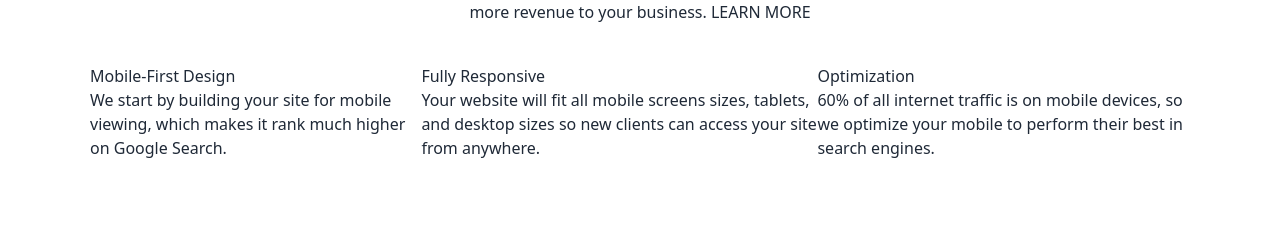
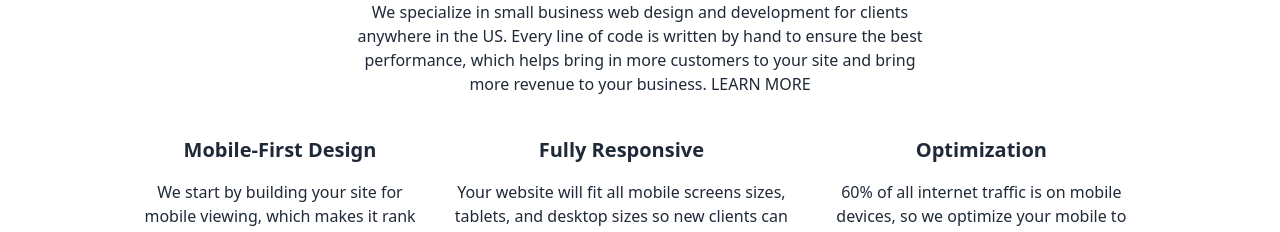
Before and after one commit to Jax-Hax/portfolio, a SvelteKit app: page / in a window 1280 px wide. Shown: the part 720-952 px from the top of the page. Before the commit the page ends 880 px from the top, so only its background shows below. Built offline with nearby package versions, Linux system fonts and the light colour scheme.

Commit message:
added a picture component

```diff
--- /dev/null
+++ b/src/lib/components/small/Picture.svelte
@@ -0,0 +1,16 @@
+<script lang="ts">
+    export let desktopSrc: string;
+    export let mobileSrc: string;
+    export let fallbackSrc: string = desktopSrc
+    export let alt: string
+    export let width: number = 1920
+    export let height: number = 1280
+</script>
+<picture>
+    <!-- Mobile Image -->
+    <source media="(max-width: 600px)" srcset={mobileSrc}>
+    <!-- Desktop Image -->
+    <source media="(min-width: 601px)" srcset={desktopSrc}>
+    <!-- Fallback Image -->
+    <img aria-hidden="true" loading="lazy" decoding="async" src={fallbackSrc} {alt} {width} {height}>
+</picture>
--- a/src/routes/+page.svelte
+++ b/src/routes/+page.svelte
@@ -4,7 +4,7 @@
 	import WhatWeDo from "./WhatWeDo.svelte";
 </script>
 <Header currentPage="Home"/>
-<div class="max-w-[1100px] mx-auto">
+<div class="max-w-[1100px] mx-auto px-10">
     <Hero />
 	<WhatWeDo />
 </div>
--- a/src/routes/WhatWeDo.svelte
+++ b/src/routes/WhatWeDo.svelte
@@ -13,24 +13,24 @@
 	line of code is written by hand to ensure the best performance, which helps bring in more
 	customers to your site and bring more revenue to your business. LEARN MORE
 </p>
-<div class="flex">
+<div class="flex gap-3 flex-col md:flex-row">
 	<div>
-		<h1>Mobile-First Design</h1>
-		<p>
+		<h1 class="text-center font-bold text-xl mb-4">Mobile-First Design</h1>
+		<p class="text-center">
 			We start by building your site for mobile viewing, which makes it rank much higher on Google
 			Search.
 		</p>
 	</div>
 	<div>
-		<h1>Fully Responsive</h1>
-		<p>
+		<h1 class="text-center font-bold text-xl mb-4">Fully Responsive</h1>
+		<p class="text-center">
 			Your website will fit all mobile screens sizes, tablets, and desktop sizes so new clients can
 			access your site from anywhere.
 		</p>
 	</div>
 	<div>
-		<h1>Optimization</h1>
-		<p>
+		<h1 class="text-center font-bold text-xl mb-4">Optimization</h1>
+		<p class="text-center">
 			60% of all internet traffic is on mobile devices, so we optimize your mobile to perform their
 			best in search engines.
 		</p>
```
